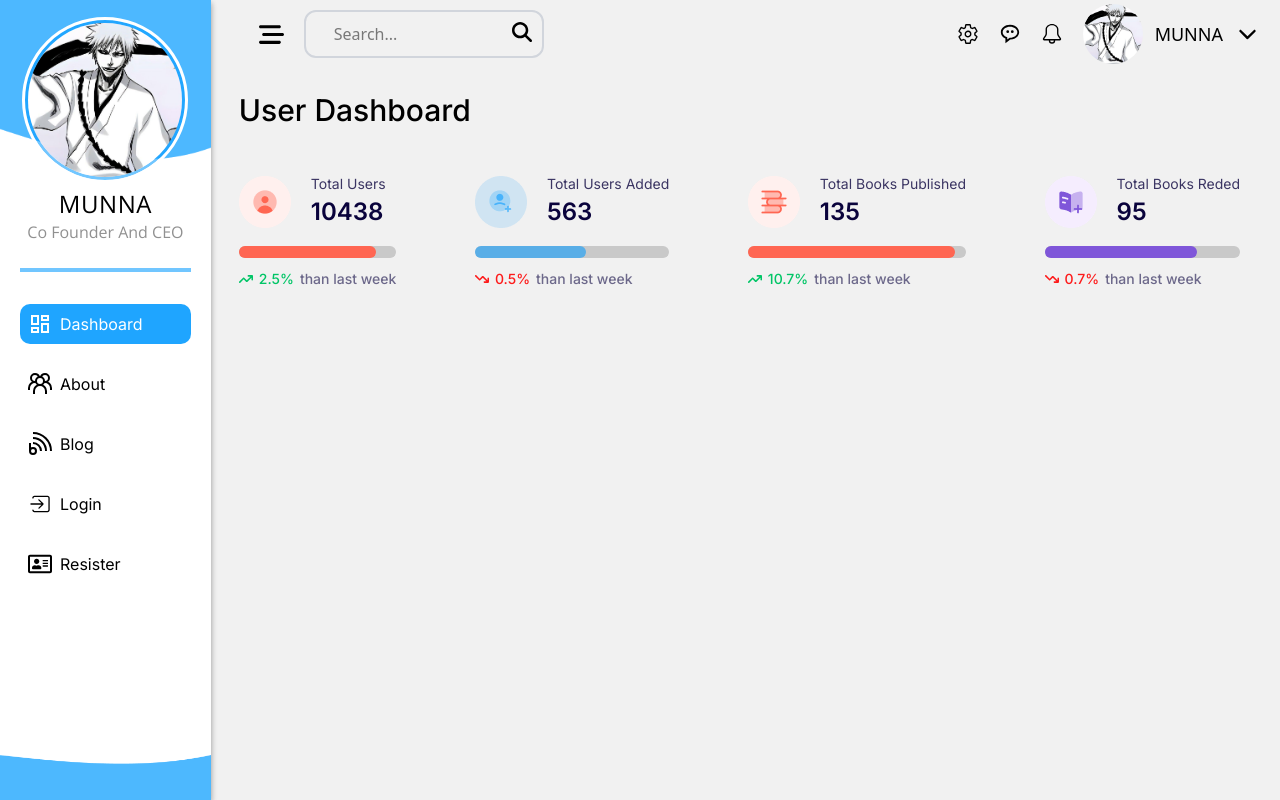
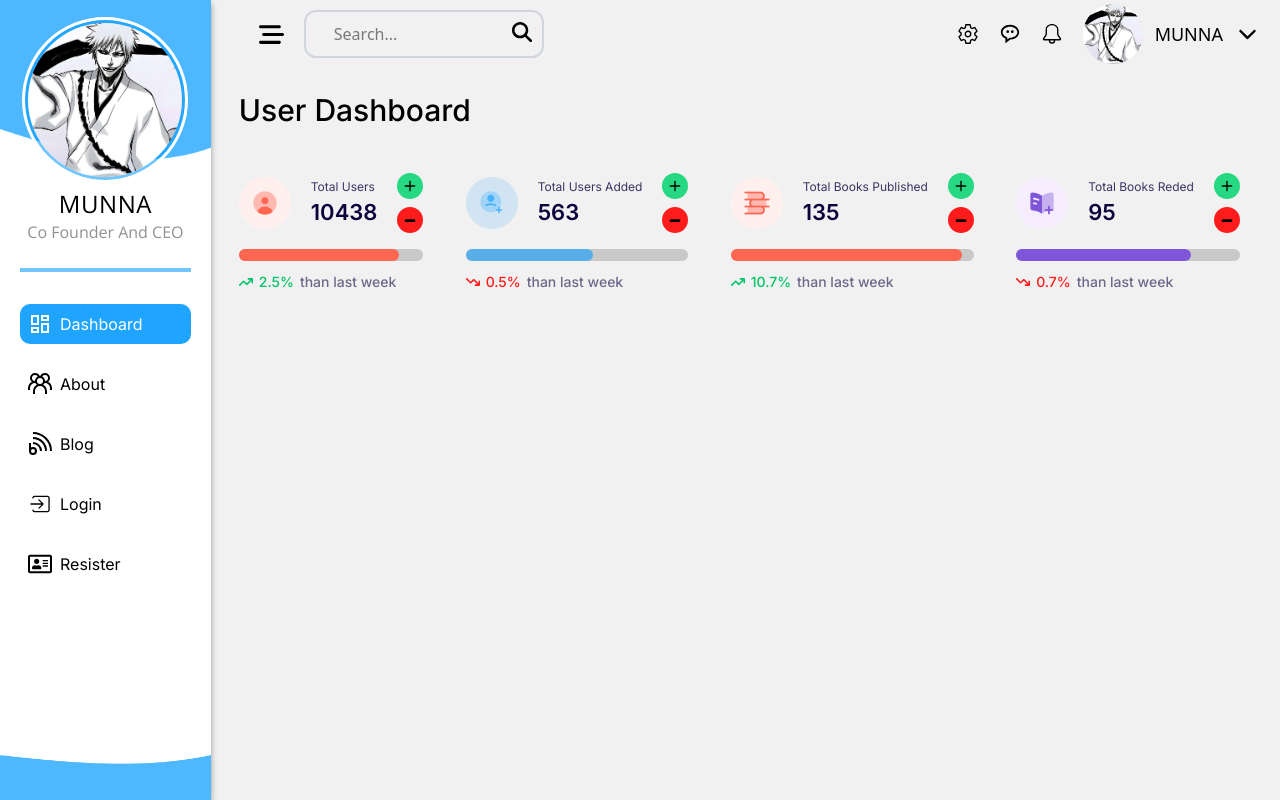
Before and after one commit to Munna-Scriptz/Dashboard-React, a React (Vite) app: page / in a window 1280 px wide. Built offline with nearby package versions, Linux system fonts and the light colour scheme.

Commit message:
Plus Minus added

```diff
--- a/src/Pages/Dashboard.jsx
+++ b/src/Pages/Dashboard.jsx
@@ -5,6 +5,9 @@ import ReadIcon from "../assets/ReadIcon.png";
 import UserIcon from "../assets/UserIcon.png";
 import { FaArrowTrendDown } from "react-icons/fa6";
 import { FaArrowTrendUp } from "react-icons/fa6";
+import { FiPlus } from "react-icons/fi";
+import { TiMinus } from "react-icons/ti";
+
 
 export const Dashboard = () => {
   const MyData = [
@@ -61,13 +64,17 @@ export const Dashboard = () => {
             <div className="flex gap-5 items-center">
               <img src={items.Image} alt="Icon" />
               <div>
-                <h2 className="text-[#3B3563] font-Inter text-[14px]">
+                <h2 className="text-[#3B3563] font-Inter text-[12px]">
                   {items.HeaderText}
                 </h2>
-                <p className="text-[24px] text-[#0A033C] font-semibold font-Inter">
+                <p className="text-[22px] text-[#0A033C] font-semibold font-Inter">
                   {items.TextNumber}
                 </p>
               </div>
+              <div className="flex flex-col gap-2">
+                  <p className="w-6.5 h-6.5 bg-[#25d881] flex justify-center items-center text-center rounded-2xl cursor-pointer"><FiPlus /></p>
+                  <p className="w-6.5 h-6.5 bg-[#FD1B1B] flex justify-center items-center text-center rounded-2xl cursor-pointer"><TiMinus /></p>
+                </div>
             </div>
             {/* --------ProgressBar------------ */}
             <div className=" relative w-full h-3 bg-[#c9c9c9] rounded-2xl mt-4">
```
